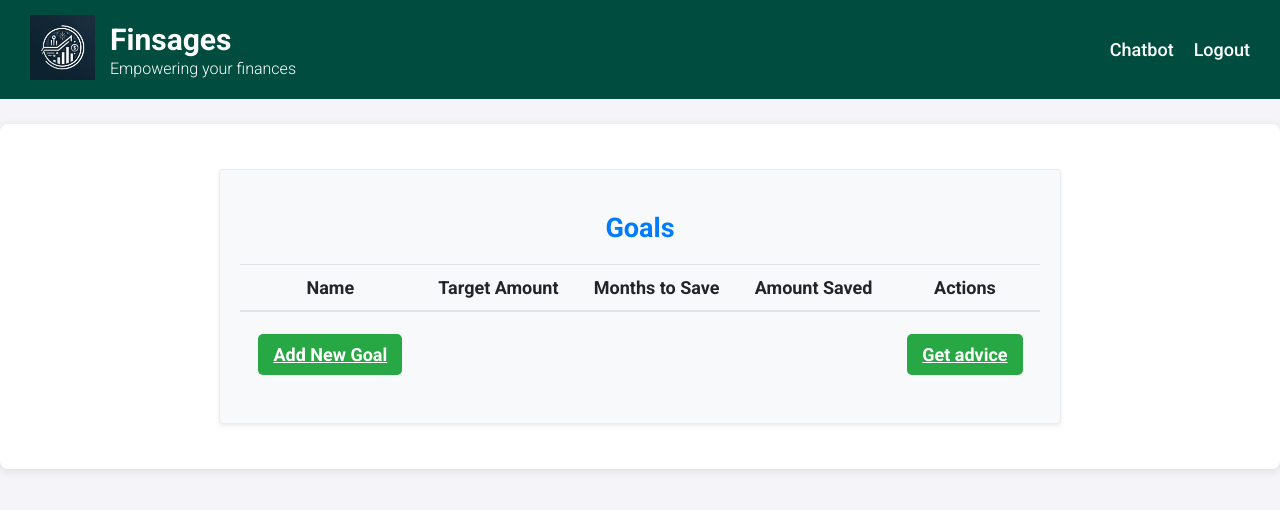
After one commit to taggyhan/finsages, a Django app: page /proj/goals/ in a window 1280 px wide. The commit adds this page. Shown: the top 510 px of the page. Run offline with Django 3.2, Linux system fonts and the light colour scheme; the visitor is signed in with stand-in values (Sample User, id 1); data that the repository does not hold is empty; parts of the project's set-up code (start-up, migrations or seed data) failed here and were passed over.

Commit message:
updated chatbot and goals

```diff
--- a/finsage/settings.py
+++ b/finsage/settings.py
@@ -29,7 +29,7 @@ SECRET_KEY = 'django-insecure--=uy!j07-y9n+18uo0i(f2k7w7^d35(7xxm*!qg3o&15f4v(r$
 # SECURITY WARNING: don't run with debug turned on in production!
 DEBUG = True
 
-ALLOWED_HOSTS = ['.vercel.app', '.now.sh']
+ALLOWED_HOSTS = ['.vercel.app', '.now.sh', '127.0.0.1']
 
 
 # Application definition
--- a/proj/models.py
+++ b/proj/models.py
@@ -65,3 +65,12 @@ class Transaction(models.Model):
 
     def __str__(self):
         return f"{self.type} transaction of {self.amount} in category '{self.category}' on {self.date}"
+class Goal(models.Model):
+    user = models.ForeignKey(settings.AUTH_USER_MODEL, on_delete=models.CASCADE, related_name='goals')
+    name = models.CharField(max_length=255)
+    target_amount = models.DecimalField(max_digits=12, decimal_places=2)
+    months_to_save = models.IntegerField()
+    amount_saved = models.DecimalField(max_digits=12, decimal_places=2, default=0.00)
+
+    def __str__(self):
+        return f"{self.name} - Target: {self.target_amount} - Saved: {self.amount_saved}"
--- /dev/null
+++ b/proj/templates/proj/goals.html
@@ -0,0 +1,113 @@
+{% extends "proj/layout.html" %}
+
+{% block content %}
+<div class="container">
+    <h2>Goals</h2>
+    <table class="table table-striped">
+        <thead>
+            <tr>
+                <th>Name</th>
+                <th>Target Amount</th>
+                <th>Months to Save</th>
+                <th>Amount Saved</th>
+                <th>Actions</th>
+            </tr>
+        </thead>
+        <tbody>
+            {% for goal in goals %}
+            <tr>
+                <td>{{ goal.name }}</td>
+                <td>{{ goal.target_amount }}</td>
+                <td>{{ goal.months_to_save }}</td>
+                <td>{{ goal.amount_saved }}</td>
+                <td>
+                    <a href="{% url 'update_goal' goal.id %}" class="btn btn-primary btn-sm">Edit</a>
+                    <form method="post" action="{% url 'delete_goal' goal.id %}" style="display:inline;">
+                        {% csrf_token %}
+                        <button type="submit" class="btn btn-danger btn-sm">Delete</button>
+                    </form>
+                </td>
+            </tr>
+            {% endfor %}
+            <tr>
+                <th><a href="{% url 'add_goal' %}" class="btn btn-success btn-link">Add New Goal</a></th>
+                <th></th>
+                <th></th>
+                <th></th>
+                <th><a href="{% url 'chatbot' %}" class="btn btn-success btn-link">Get advice</a></th>
+            </tr>
+        </tbody>
+    </table>
+    <!-- <a href="{% url 'add_goal' %}" class="btn btn-success btn-link">Add New Goal</a>
+    <a href="{% url 'chatbot' %}" class="btn btn-success btn-link">Get advice</a> -->
+</div>
+
+<style>
+    .container {
+        max-width: 800px;
+        margin: 20px auto;
+        padding: 20px;
+        background-color: #f8f9fa;
+        border: 1px solid #e9ecef;
+        border-radius: 0.25rem;
+        box-shadow: 0 0.125rem 0.25rem rgba(0,0,0,0.075);
+    }
+    h2 {
+        color: #007bff;
+        text-align: center;
+        margin-bottom: 20px;
+    }
+    .table {
+        width: 100%;
+        margin-bottom: 1rem;
+        color: #212529;
+        border-collapse: collapse;
+    }
+    .table th,
+    .table td {
+        padding: 0.75rem;
+        vertical-align: top;
+        border-top: 1px solid #dee2e6;
+    }
+    .table thead th {
+        vertical-align: bottom;
+        border-bottom: 2px solid #dee2e6;
+    }
+    .table tbody + tbody {
+        border-top: 2px solid #dee2e6;
+    }
+    .btn {
+        padding: 10px 15px;
+        font-size: 18px;
+        border-radius: 5px;
+        border: none;
+        cursor: pointer;
+        transition: background-color 0.2s;
+    }
+    .btn-primary {
+        color: #fff;
+        background-color: #007bff;
+    }
+    .btn-primary:hover {
+        background-color: #0056b3;
+    }
+    .btn-danger {
+        color: #fff;
+        background-color: #dc3545;
+    }
+    .btn-danger:hover {
+        background-color: #c82333;
+    }
+    .btn-success {
+        color: #fff;
+        background-color: #28a745;
+    }
+    .btn-success:hover {
+        background-color: #218838;
+    }
+    .btn-link {
+        margin-top: 10px;
+        display: inline-block;
+    }
+</style>
+{% endblock %}
--- a/proj/templates/proj/user.html
+++ b/proj/templates/proj/user.html
@@ -55,6 +55,11 @@
             <!-- Placeholder for future content -->
             <a href="{% url 'analysis' %}" class="bg-green-600 text-white py-2 px-4 rounded-md hover:bg-green-700 transition duration-300">Analysis Page</a>
         </div>
+        <div>
+            <h2 class="text-2xl font-bold mb-4">Goals - Add financial goals and get advice!</h2>
+            <!-- Placeholder for future content -->
+            <a href="{% url 'goals_view' %}" class="bg-green-600 text-white py-2 px-4 rounded-md hover:bg-green-700 transition duration-300">Goals Page</a>
+        </div>
         </div>
     </div>
 </body>
--- a/proj/urls.py
+++ b/proj/urls.py
@@ -14,4 +14,9 @@ urlpatterns = [
     path('delete-transaction/<int:transaction_id>/', views.delete_transaction, name='delete_transaction'),
     path('analysis/', views.analysis, name='analysis'),
     path('chatbot/', views.chatbot_view, name='chatbot'),
+    path('goals/', views.goals_view, name='goals_view'),
+    path('goals/add/', views.add_goal, name='add_goal'),
+    path('goals/update/<int:goal_id>/', views.update_goal, name='update_goal'),
+    path('goals/update_amount/<int:goal_id>/', views.update_goal_amount, name='update_goal_amount'),
+    path('goal/delete/<int:goal_id>/', views.delete_goal, name='delete_goal'),
 ]
--- a/proj/views.py
+++ b/proj/views.py
@@ -1,26 +1,30 @@
-from django.shortcuts import render,redirect
-from django.http import HttpResponse,HttpResponseRedirect,JsonResponse
+from django.shortcuts import render, redirect
+from django.http import JsonResponse
 from django.urls import reverse
 from django.views.decorators.csrf import csrf_exempt
 from django.contrib.auth import authenticate, login, logout
 from django.contrib.auth.decorators import login_required
 from django.db import IntegrityError
 from django.contrib.auth.models import User
-from .models import User,Transaction
-from django.contrib.auth.views import LogoutView
-from .forms import TransactionForm
 from django.contrib import messages
 from django.views.decorators.http import require_POST
 from django.utils import timezone
 from datetime import timedelta
+from decimal import Decimal
+from django.db.models.functions import TruncMonth
+from django.db.models import Sum, Q, Count
+
+from .models import Transaction, Goal
+from .forms import TransactionForm, GoalForm, ChatForm
+from .ml_model import predict_category
+
+import openai
 import json
-from django.db.models.functions import TruncMonth
-from django.db.models import Sum, Q
-from decimal import Decimal
-from .ml_model import predict_category
-from django.db.models import Count
+from openai import OpenAI
+
 from django import forms
-import openai
+
+# Your views and logic here
 
 
 class DecimalEncoder(json.JSONEncoder):
@@ -280,28 +284,111 @@ def analysis(request):
 
 openai.api_key = 'to_update'  # Replace with your actual OpenAI API key
 
-class ChatForm(forms.Form):
-    message = forms.CharField(widget=forms.Textarea(attrs={"rows": 3, "cols": 50, "class": "form-control"}))
+
+def create_financial_advice_prompt(user, goal):
+    transactions = list(Transaction.objects.filter(user=user).values())
+    inflows = [t for t in transactions if t['type'] == 'inflow']
+    outflows = [t for t in transactions if t['type'] == 'outflow']
+
+    prompt = f"""
+    User's Financial Data:
+
+    Inflows:
+    {json.dumps(inflows, indent=2)}
+
+    Outflows:
+    {json.dumps(outflows, indent=2)}
+
+    Savings Goal:
+    - Goal: {goal.name}
+    - Target Amount: ${goal.target_amount}
+    - Months to Save: {goal.months_to_save}
+    - Amount Saved: ${goal.amount_saved}
+
+    User's Question:
+    How can I reach my goal of saving ${goal.target_amount} for {goal.name} in {goal.months_to_save} months, given my current income and expenditures?
+    """
+    return prompt
 @login_required
 def chatbot_view(request):
-    form = ChatForm()
+    user = request.user
+    form = ChatForm(user=user)
     user_message = None
     bot_response = None
 
     if request.method == "POST":
-        form = ChatForm(request.POST)
+        form = ChatForm(request.POST, user=user)
         if form.is_valid():
             user_message = form.cleaned_data["message"]
+            selected_goal = form.cleaned_data.get("goal")
+
+            if selected_goal:
+                prompt = create_financial_advice_prompt(user, selected_goal)
+            else:
+                user_data = {
+                    "goals": list(Goal.objects.filter(user=user).values()),
+                    "transactions": list(Transaction.objects.filter(user=user).values())
+                }
+                prompt = f"Here is the user's financial data:\n{json.dumps(user_data, indent=2)}\n\n{user_message}"
+
             try:
-                response = openai.ChatCompletion.create(
-                    model="gpt-3.5-turbo",
-                    messages=[
-                        {"role": "system", "content": "You are a helpful assistant."},
-                        {"role": "user", "content": user_message}
-                    ]
-                )
+                client = OpenAI()
+                response = client.completions.create(
+                    prompt=[
+                        {"role": "system", "content": "You are a financial assistant."},
+                        {"role": "user", "content": prompt}
+                    ],
+                    model="gpt-3.5-turbo-instruct",
+                    top_p=0.5, max_tokens=50,
+                    stream=True)
                 bot_response = response.choices[0].message['content']
             except Exception as e:
                 bot_response = f"Error: {e}"
 
     return render(request, "proj/chatbot.html", {"form": form, "user_message": user_message, "bot_response": bot_response})
+
+@login_required
+def goals_view(request):
+    goals = Goal.objects.filter(user=request.user)
+    return render(request, 'proj/goals.html', {'goals': goals})
+
+@login_required
+def add_goal(request):
+    if request.method == 'POST':
+        form = GoalForm(request.POST)
+        if form.is_valid():
+            goal = form.save(commit=False)
+            goal.user = request.user
+            goal.save()
+            return redirect('goals_view')
+    else:
+        form = GoalForm()
+    return render(request, 'proj/add_goal.html', {'form': form})
+
+@login_required
+def update_goal(request, goal_id):
+    goal = Goal.objects.get(id=goal_id, user=request.user)
+    if request.method == 'POST':
+        form = GoalForm(request.POST, instance=goal)
+        if form.is_valid():
+            form.save()
+            return redirect('goals_view')
+    else:
+        form = GoalForm(instance=goal)
+    return render(request, 'proj/update_goal.html', {'form': form, 'goal': goal})
+
+@login_required
+@require_POST
+def update_goal_amount(request, goal_id):
+    goal = Goal.objects.get(id=goal_id, user=request.user)
+    amount = Decimal(request.POST.get('amount'))
+    goal.amount_saved += amount
+    goal.save()
+    return redirect('goals_view')
+
+@login_required
+@require_POST
+def delete_goal(request, goal_id):
+    goal = Goal.objects.get(id=goal_id, user=request.user)
+    goal.delete()
+    return redirect('goals_view')
```
Also changed, not shown: proj/forms.py (+17 -1 lines), proj/templates/proj/add_goal.html (added, +98 -0 lines), proj/templates/proj/chatbot.html (+25 -44 lines), proj/templates/proj/goal_confirm_delete.html (added, +51 -0 lines), proj/templates/proj/update_goal.html (added, +97 -0 lines), proj/migrations/0008_goal.py (added).
